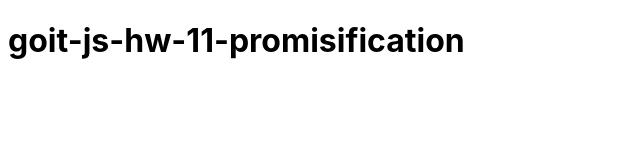
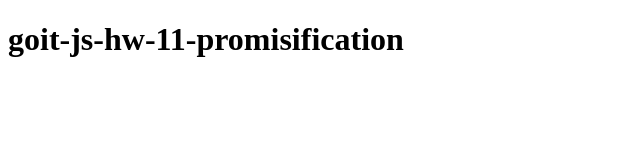
Before and after one commit to pryhunova/goit-js-hw-11-promisification, a website built with Parcel: page src/index.html in a window 1280 px wide. Shown: the whole page, without its empty margins (0-640 px from the left). Built offline with nearby package versions, Linux system fonts and the light colour scheme.

Commit message:
подправила json

```diff
--- a/package.json
+++ b/package.json
@@ -3,10 +3,10 @@
   "version": "1.1.0",
   "description": "",
   "main": "index.js",
-  "homepage": "https://goitacademy.github.io/parcel-project-template",
+  "homepage": "https://pryhunova.github.io/goit-js-hw-11-promisification/",
   "scripts": {
     "dev": "parcel src/*.html",
-    "build": "parcel build src/*.html --public-url /parcel-project-template/"
+    "build": "parcel build src/*.html --public-url /goit-js-hw-11-promisification/"
   },
   "repository": {
     "type": "git",
--- a/src/index.html
+++ b/src/index.html
@@ -10,5 +10,7 @@
 
   <body>
 <h1>goit-js-hw-11-promisification</h1>
+<script src="./index.js"></script>
+
   </body>
 </html>
--- a/src/index.js
+++ b/src/index.js
@@ -1,4 +1,3 @@
-import './styles.css';
 import './js/task-1';
 import './js/task-2';
 import './js/task-3';
--- a/src/styles.css
+++ /dev/null
@@ -1,15 +0,0 @@
-html {
-  box-sizing: border-box;
-}
-
-*,
-*::before,
-*::after {
-  box-sizing: inherit;
-}
-
-body {
-  font-family: -apple-system, BlinkMacSystemFont, 'Segoe UI', Roboto,
-    Oxygen-Sans, Ubuntu, Cantarell, 'Helvetica Neue', sans-serif,
-    'Apple Color Emoji', 'Segoe UI Emoji', 'Segoe UI Symbol';
-}
```
